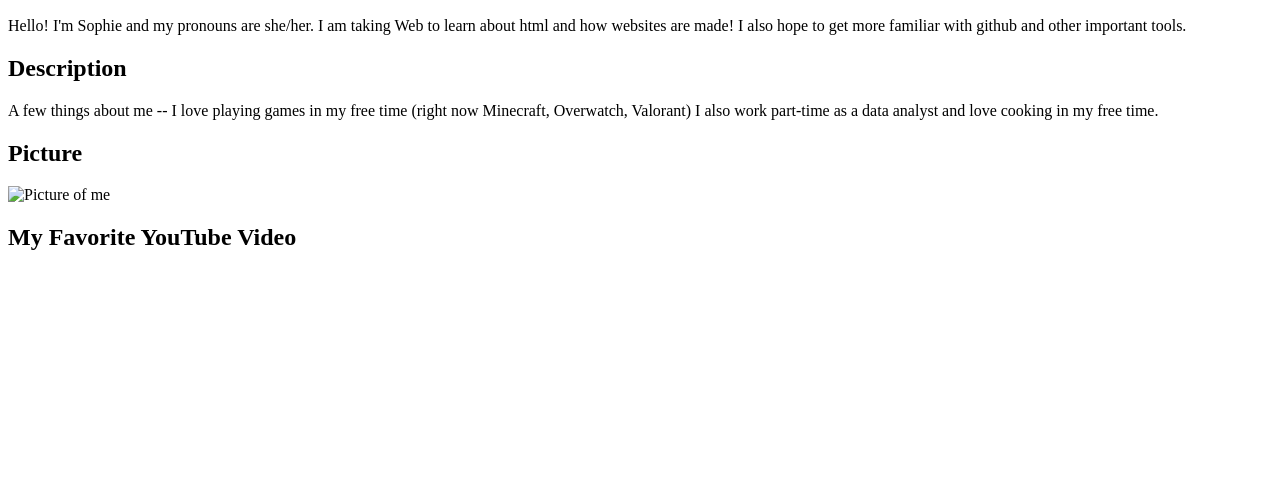
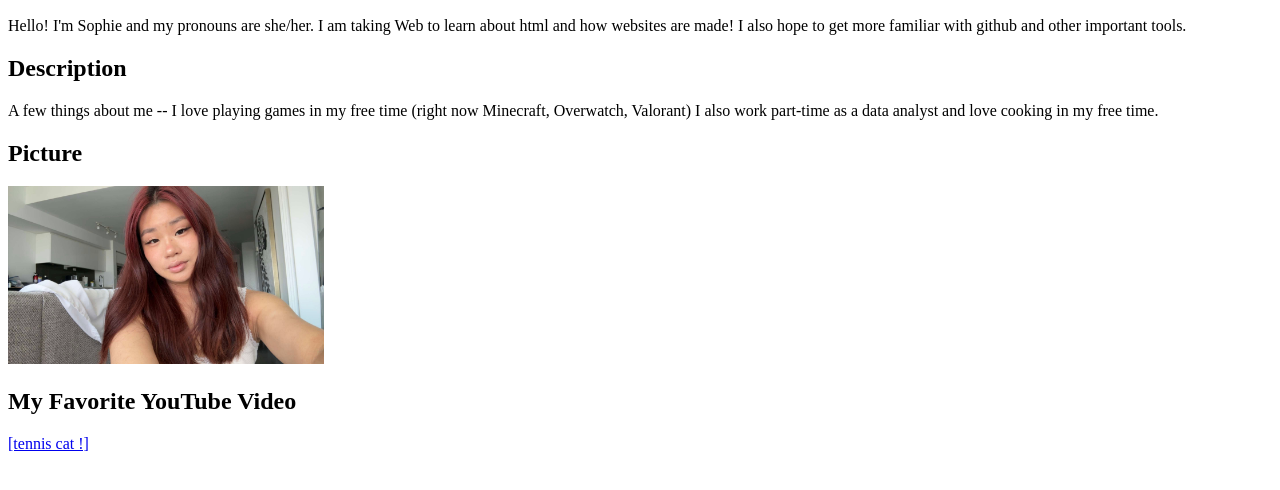
Before and after one commit to sophietluu/github.io, a plain HTML site: page wa/wa2.html in a window 1280 px wide. Shown: the part 110-600 px from the top of the page. Drawn offline with Linux system fonts and the light colour scheme.

Commit message:
assignment 2

```diff
--- a/wa/wa2.html
+++ b/wa/wa2.html
@@ -16,8 +16,9 @@
 		<p>A few things about me -- I love playing games in my free time (right now Minecraft, Overwatch, Valorant)
             I also work part-time as a data analyst and love cooking in my free time. </p>
 		<h2>Picture</h2>
-		<p><img src="./img/sophie.JPG" alt="Picture of me"></p>
+		<p><img src="../img/sophie.JPG" alt="Picture of me" width="25%" height="25%" ></p>
 		<h2>My Favorite YouTube Video</h2>
+		<p><a href="https://www.youtube.com/shorts/2kUkXoaE9FY">[tennis cat !]</a></p>
 	</main>
 </body>
 </html>
```
